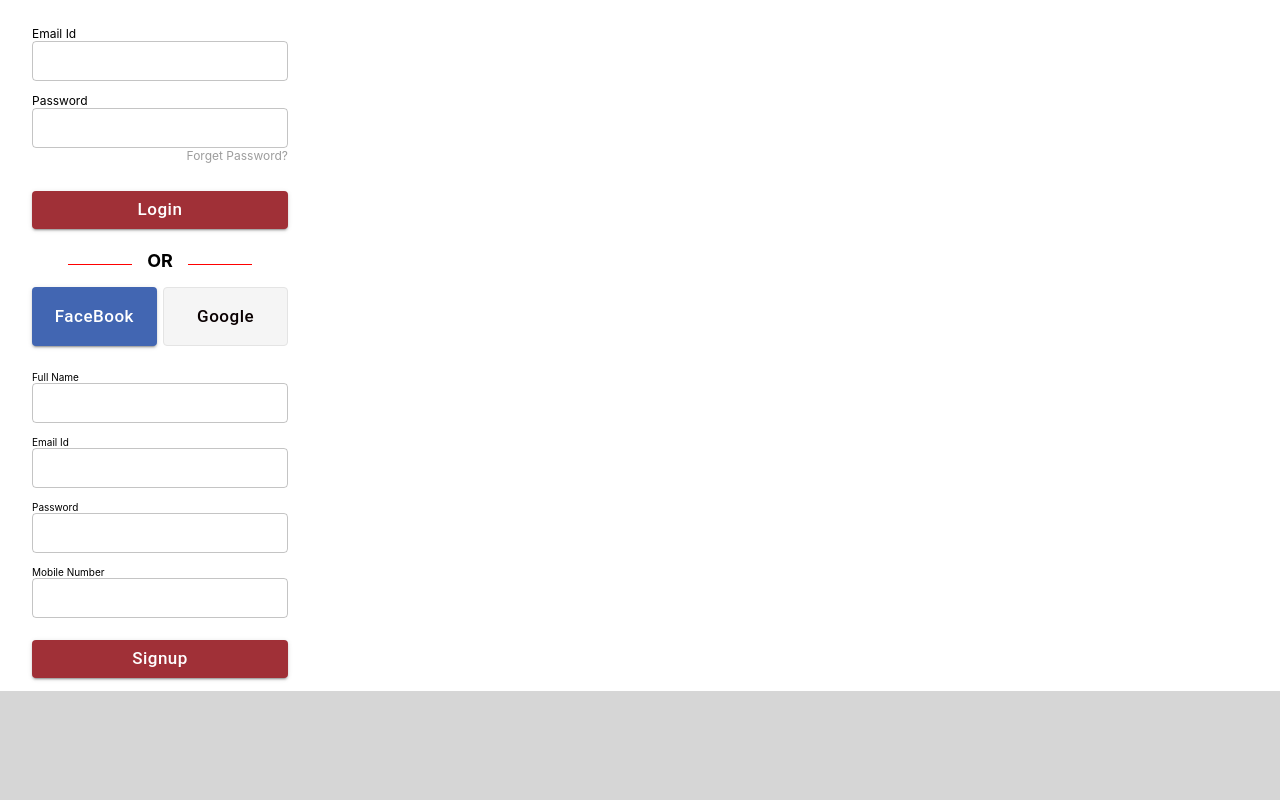
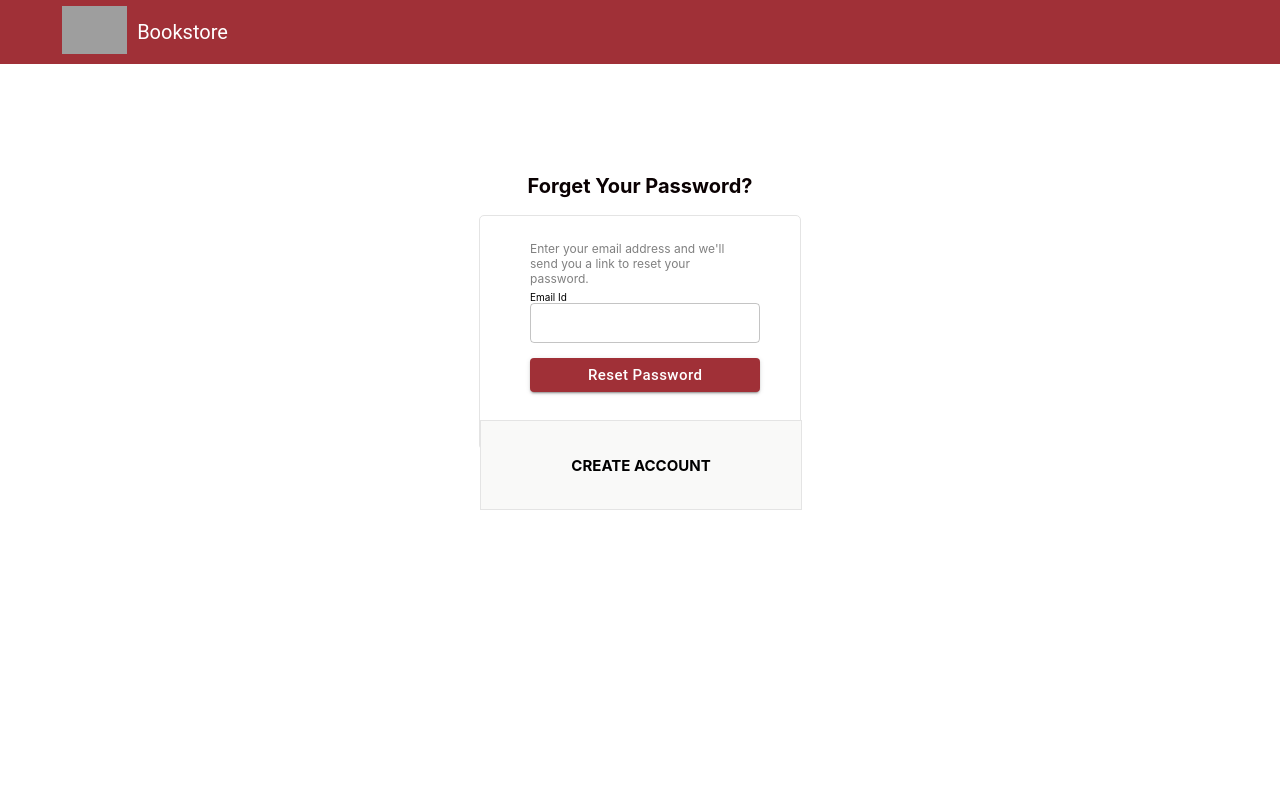
Before and after one commit to lalitraghu1c/BookStoreFrontEnd, a React (Create React App) app in the folder bookstorefrontendproject/: page / in a window 1280 px wide. Shown: the top 800 px of the page. Built offline with nearby package versions, Linux system fonts and the light colour scheme; grey boxes are pictures that could not be loaded.

Commit message:
[Lalit]Add: Forgot Password Page

```diff
--- a/bookstorefrontendproject/src/App.js
+++ b/bookstorefrontendproject/src/App.js
@@ -3,13 +3,15 @@ import './App.css';
 import Login from './Components/Login/Login';
 import SignUp from './Components/SignUp/SignUp';
 import BookStoreLogin from './Pages/BookStoreLogin/BookStoreLogin';
+import ForgotPassword from './Pages/ForgotPassword/ForgotPassword';
 
 function App() {
   return (
     <div className="App">
-      <Login />
-      <SignUp />
-      <BookStoreLogin />
+      {/* <Login /> */}
+      {/* <SignUp /> */}
+      {/* <BookStoreLogin /> */}
+      <ForgotPassword />
     </div>
   );
 }
--- a/bookstorefrontendproject/src/Components/Login/Login.jsx
+++ b/bookstorefrontendproject/src/Components/Login/Login.jsx
@@ -16,9 +16,9 @@ function Login() {
         <>
             <div className="LoginMainContainer">
                 <div>
-                    <div style={{ display: 'flex', justifyContent: 'start', cursor: 'pointer', fontSize: '12px' }}>Email Id</div>
+                    <div style={{ display: 'flex', justifyContent: 'start', cursor: 'pointer', fontSize: '10px' }}>Email Id</div>
                     <TextField
-                        id="outlined-basic1"
+                        id="outlined-basic"
                         error={regexLogin.email_idError}
                         helperText={regexLogin.email_idHelperText}
                         className='InputGmail'
@@ -28,9 +28,9 @@ function Login() {
                     />
                 </div>
                 <div>
-                    <div style={{ display: 'flex', justifyContent: 'start', cursor: 'pointer', fontSize: '12px' }}>Password</div>
+                    <div style={{ display: 'flex', justifyContent: 'start', cursor: 'pointer', fontSize: '10px' }}>Password</div>
                     <TextField
-                        id="outlined-basic2"
+                        id="outlined-basic"
                         error={regexLogin.passwordsError}
                         helperText={regexLogin.passwordsHelperText}
                         className='InputPassword'
@@ -52,7 +52,7 @@ function Login() {
                     <Button size="small" variant="contained" style={{ textTransform: 'none', fontSize: '17px', marginRight: '0.5vw', width: '10vw', backgroundColor: '#4266B2' }}>
                         FaceBook
                     </Button>
-                    <Button size="small" variant="outlined" style={{ textTransform: 'none', fontSize: '17px', width: '10vw', backgroundColor: '#F5F5F5', borderColor: '#E4E4E4', color: '#0A0102' }}>
+                    <Button size="small" variant="contained" style={{ textTransform: 'none', fontSize: '17px', width: '10vw', backgroundColor: '#F5F5F5', borderColor: '#E4E4E4', color: '#0A0102' }}>
                         Google
                     </Button>
                 </div>
--- /dev/null
+++ b/bookstorefrontendproject/src/Pages/ForgotPassword/ForgotPassword.css
@@ -0,0 +1,86 @@
+.ForgotPasswordMainContainer{
+    width: 100vw;
+    height: 100vh;
+    /* border: solid black; */
+    display: flex;
+    flex-direction: column;
+    align-items: center;
+}
+.HeaderMain{
+    width: 100vw;
+    height: 8vh;
+    /* border: solid red; */
+    background-color: #A03037;
+    display: flex;
+    flex-direction: row;
+    justify-content: center;
+    align-items: center;
+}
+.BookStoreLogo{
+    position: relative;
+    left: -500px;
+}
+.BookStoreText{
+    color: white;
+    font: 20px Roboto;
+    opacity: 1;
+    position: relative;
+    left: -490px;
+}
+.MiddleContainer{
+    width: 25vw;
+    height: 47vh;
+    /* border: solid green; */
+    margin-top: 100px;
+    display: flex;
+    flex-direction: column;
+}
+.MiddleHeader{
+    width: 25vw;
+    height: 7vh;
+    /* border: solid blue; */
+    font-family: normal normal medium 25px/33px Roboto;
+    color: #0A0102;
+    font-weight: bold;
+    font-size: 20px;
+    margin-top: 10px;
+}
+.MiddleContainerForgot{
+    width: 25vw;
+    height: 40vh;
+    border: 1px solid #E4E4E4;
+    border-radius: 5px;
+    display: flex;
+    flex-direction: column;
+    align-self: center;
+    text-align: left;
+}
+.MiddleText{
+    width: 17vw;
+    height: 5vh;
+    /* border: solid green; */
+    font-family: normal normal medium 25px/33px Roboto;
+    font-size: 12px;
+    margin-top: 25px;
+    margin-left: 50px;
+    color: gray;
+}
+.LoginInput{
+    /* border: solid green; */
+    margin-top: 10px;
+    margin-left: 50px;
+}
+.CreateAccount{
+    width: 100%;
+    height: 15vh;
+    /* border: solid green; */
+    background-color: #F9F9F8;
+    border: 1px solid #E4E4E4;
+    position: relative;
+    top: -30px;
+    display: flex;
+    justify-content: center;
+    align-items: center;
+    font-weight: bold;
+    font-size: 15px;
+}
--- /dev/null
+++ b/bookstorefrontendproject/src/Pages/ForgotPassword/ForgotPassword.jsx
@@ -0,0 +1,47 @@
+import React from "react";
+import '../ForgotPassword/ForgotPassword.css'
+import TextField from '@mui/material/TextField';
+import Button from '@mui/material/Button';
+
+
+function ForgotPassword() {
+    return (
+        <>
+            <div className="ForgotPasswordMainContainer">
+                <div className="HeaderMain">
+                    <div className="BookStoreLogo">
+                        <img style={{width: '65px'}} src="https://img.freepik.com/premium-vector/reading-line-icon-bookstore-logo-open-book-book-sticker-logo-icon-vector-library-sign-education-educational-symbol-vector-isolated-background-eps-10_399089-1081.jpg?w=2000" alt="" />
+                    </div>
+                    <div className="BookStoreText">
+                        Bookstore
+                    </div>
+                </div>
+                <div className="MiddleContainer">
+                    <div className="MiddleHeader">
+                        Forget Your Password?
+                    </div>
+                    <div className="MiddleContainerForgot">
+                        <div className="MiddleText">
+                            Enter your email address and we'll send you
+                            a link to reset your password.
+                        </div>
+                        <div className="LoginInput">
+                            <div style={{ display: 'flex', justifyContent: 'start', cursor: 'pointer', fontSize: '10px' }}>Email Id</div>
+                            <TextField id="outlined-basic" variant="outlined" size="small" style={{ width: '18vw' }} />
+                        </div>
+
+                        <Button className="ResetPasswordButton" size="small" variant="contained" style={{  width: '18vw', backgroundColor: '#A03037', textTransform: 'none', fontSize: '15px', marginTop: '15px', marginLeft:'50px' }}>
+                            Reset Password
+                        </Button>
+                    </div>
+
+                    <div className="CreateAccount">
+                       CREATE ACCOUNT
+                    </div>
+                </div>
+            </div>
+        </>
+    )
+}
+
+export default ForgotPassword;
```
